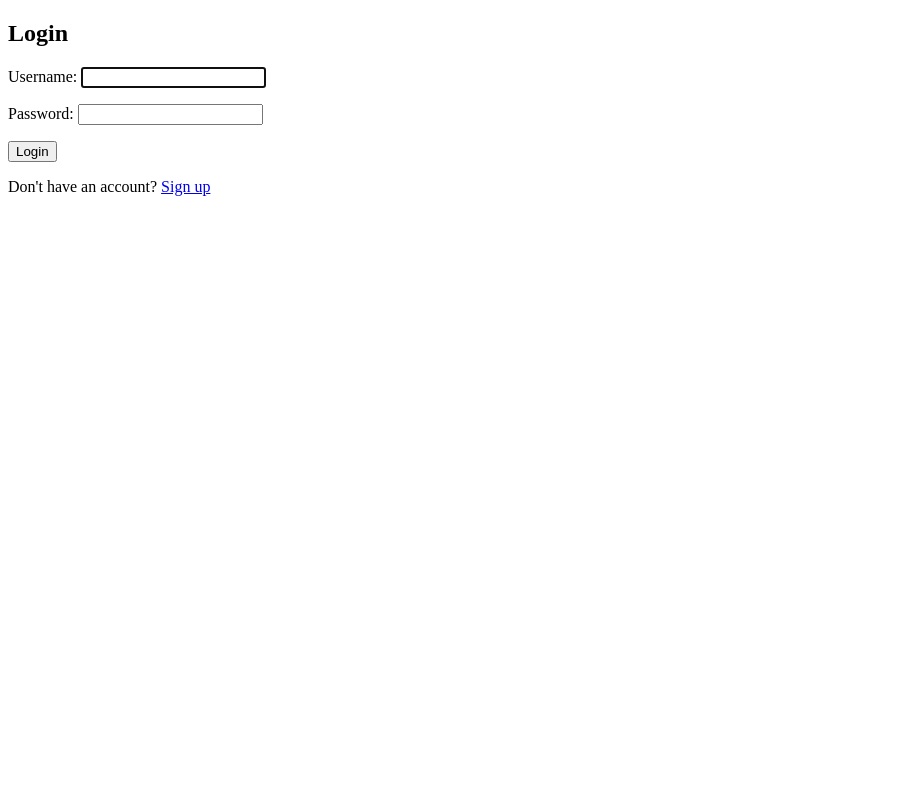
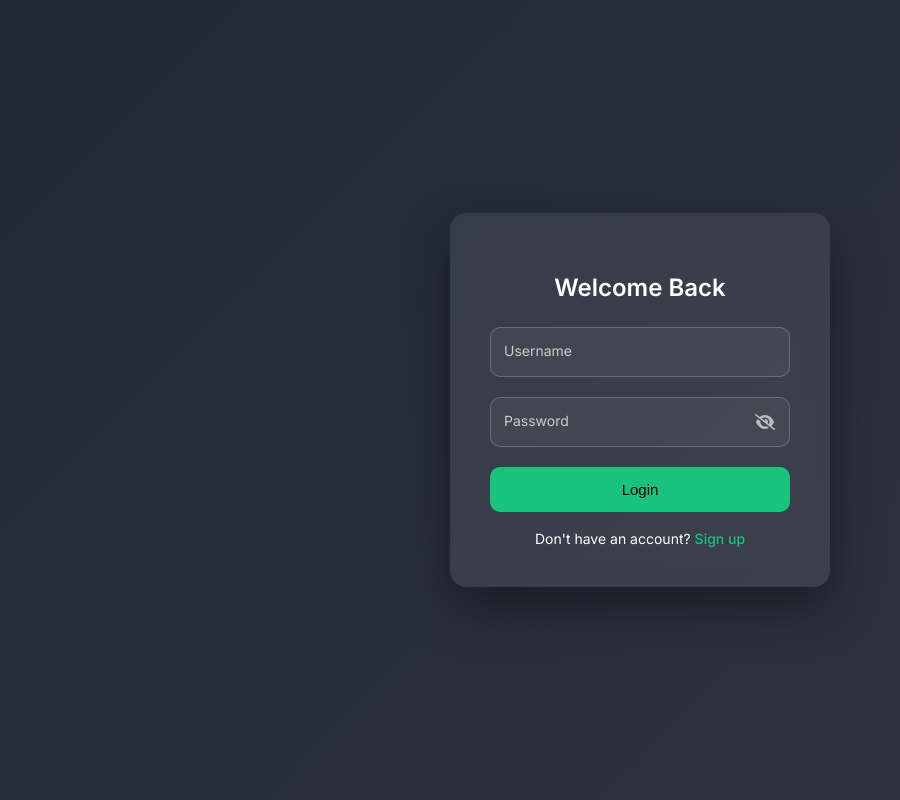
Before and after one commit to sameer9860/ChatBot, a Django app: page /login/ in a window 1280 px wide. Shown: the whole page, without its empty margins (0-900 px from the left). Run offline with Django 5.2, Linux system fonts and the light colour scheme.

Commit message:
Added toggler

```diff
--- a/chatbot/templates/chatbot/login.html
+++ b/chatbot/templates/chatbot/login.html
@@ -2,16 +2,209 @@
 <html>
 <head>
     <title>Login</title>
+
+    <!-- Font Awesome -->
+    <link rel="stylesheet" href="https://cdnjs.cloudflare.com/ajax/libs/font-awesome/6.5.0/css/all.min.css">
+
+    <!-- Google Font -->
+    <link href="https://fonts.googleapis.com/css2?family=Inter:wght@400;500;600&display=swap" rel="stylesheet">
+
+    <style>
+        * {
+            box-sizing: border-box;
+        }
+
+        body {
+            margin: 0;
+            font-family: 'Inter', sans-serif;
+            height: 100vh;
+            display: flex;
+            justify-content: center;
+            align-items: center;
+            background: linear-gradient(-45deg, #10a37f, #343541, #1f2937, #0f172a);
+            background-size: 400% 400%;
+            animation: gradientBG 10s ease infinite;
+        }
+
+        @keyframes gradientBG {
+            0% { background-position: 0% 50%; }
+            50% { background-position: 100% 50%; }
+            100% { background-position: 0% 50%; }
+        }
+
+        .login-container {
+            background: rgba(255,255,255,0.08);
+            backdrop-filter: blur(12px);
+            padding: 40px;
+            border-radius: 16px;
+            width: 380px;
+            box-shadow: 0 20px 50px rgba(0,0,0,0.4);
+            color: white;
+            animation: fadeIn 0.6s ease;
+        }
+
+        @keyframes fadeIn {
+            from { opacity: 0; transform: translateY(20px); }
+            to { opacity: 1; transform: translateY(0); }
+        }
+
+        .login-container h2 {
+            margin-bottom: 25px;
+            text-align: center;
+            font-weight: 600;
+        }
+
+        form {
+            display: flex;
+            flex-direction: column;
+            gap: 20px;
+        }
+
+        .input-group {
+            position: relative;
+        }
+
+        .input-group input {
+            width: 100%;
+            padding: 14px 45px 14px 14px;
+            border-radius: 10px;
+            border: 1px solid rgba(255,255,255,0.2);
+            background: rgba(255,255,255,0.05);
+            color: white;
+            font-size: 14px;
+            outline: none;
+            transition: 0.3s;
+            height: 50px;
+        }
+
+        .input-group input:focus {
+            border-color: #19c37d;
+            background: rgba(255,255,255,0.08);
+        }
+
+        .input-group label {
+            position: absolute;
+            left: 14px;
+            top: 15px;
+            font-size: 14px;
+            color: #ccc;
+            pointer-events: none;
+            transition: 0.2s;
+        }
+
+        .input-group input:focus + label,
+        .input-group input:not(:placeholder-shown) + label {
+            top: -8px;
+            left: 10px;
+            font-size: 12px;
+            background: #343541;
+            padding: 0 5px;
+            color: #19c37d;
+        }
+
+        .toggle-password {
+            position: absolute;
+            right: 15px;
+            top: 50%;
+            transform: translateY(-50%);
+            cursor: pointer;
+            color: #bbb;
+            font-size: 16px;
+        }
+
+        .toggle-password:hover {
+            color: white;
+        }
+
+        button {
+            padding: 14px;
+            border: none;
+            border-radius: 10px;
+            font-size: 15px;
+            font-weight: 500;
+            background: #19c37d;
+            color: black;
+            cursor: pointer;
+            transition: 0.3s;
+        }
+
+        button:hover {
+            background: #00ff95;
+            transform: translateY(-2px);
+        }
+
+        .signup-link {
+            margin-top: 18px;
+            text-align: center;
+            font-size: 14px;
+        }
+
+        .signup-link a {
+            color: #19c37d;
+            text-decoration: none;
+            font-weight: 500;
+        }
+
+        .signup-link a:hover {
+            text-decoration: underline;
+        }
+
+        ul.errorlist {
+            list-style: none;
+            padding: 0;
+            margin: 0;
+            font-size: 12px;
+            color: #ff6b6b;
+            text-align: left;
+        }
+    </style>
 </head>
 <body>
-    <h2>Login</h2>
+
+<div class="login-container">
+    <h2>Welcome Back</h2>
 
     <form method="post">
         {% csrf_token %}
-        {{ form.as_p }}
+
+        <!-- Username -->
+        <div class="input-group">
+            <input type="text" name="username" id="id_username" placeholder=" " required>
+            <label>Username</label>
+        </div>
+
+        <!-- Password -->
+        <div class="input-group">
+            <input type="password" name="password" id="id_password" placeholder=" " required>
+            <label>Password</label>
+            <i class="fa-solid fa-eye-slash toggle-password"
+               onclick="togglePassword('id_password', this)"></i>
+        </div>
+
         <button type="submit">Login</button>
     </form>
 
-    <p>Don't have an account? <a href="/signup/">Sign up</a></p>
+    <div class="signup-link">
+        Don't have an account?
+        <a href="/signup/">Sign up</a>
+    </div>
+</div>
+
+<script>
+function togglePassword(fieldId, icon) {
+    const field = document.getElementById(fieldId);
+
+    if (field.type === "password") {
+        field.type = "text";
+        icon.classList.remove("fa-eye-slash");
+        icon.classList.add("fa-eye");
+    } else {
+        field.type = "password";
+        icon.classList.remove("fa-eye");
+        icon.classList.add("fa-eye-slash");
+    }
+}
+</script>
+
 </body>
 </html>
```
